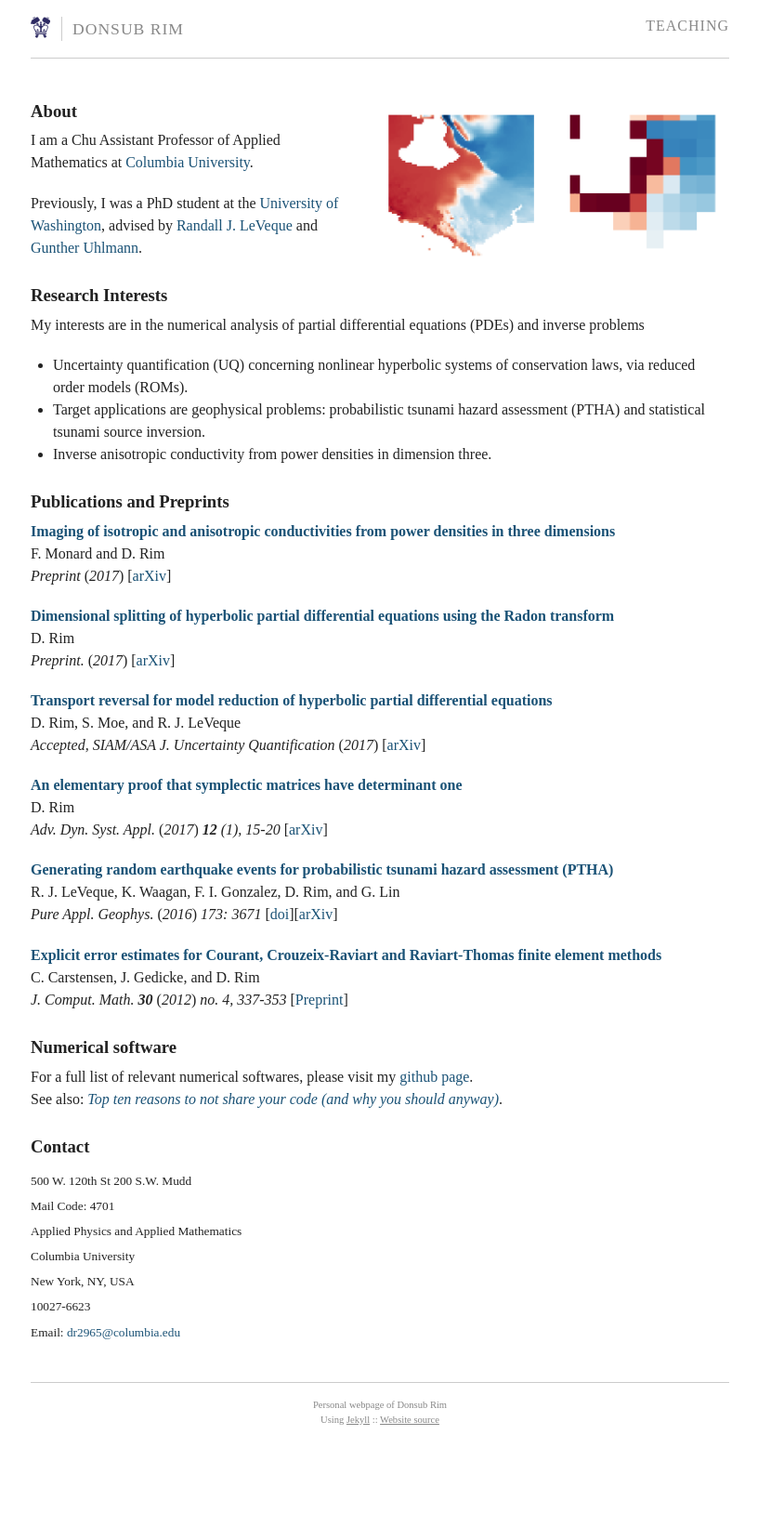
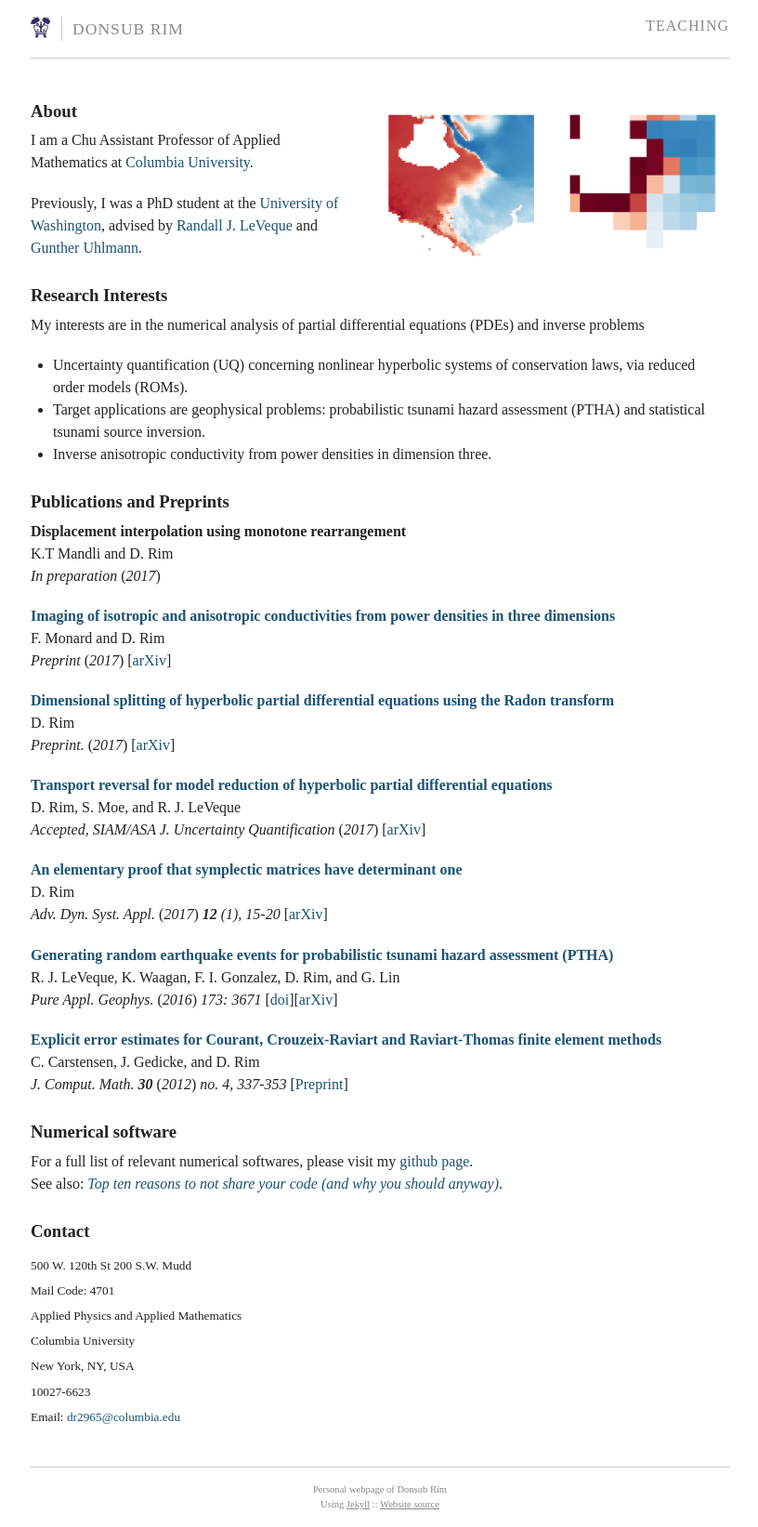
Before and after one commit to dsrim/dsrim.github.io, a Jekyll site: the page built from index.md, in a window 1280 px wide. Shown: the whole page at 93% size, without its empty margins (231-1047 px from the left). Built offline with Jekyll 4.4.1, drawn with Linux system fonts in a browser that asks for light colours; before the commit the page ends 1551 px from its top, so only the background shows below that.

Commit message:
added new preprint entry

```diff
--- a/index.md
+++ b/index.md
@@ -3,6 +3,11 @@ layout: page
 title:
 permalink: /
 pubs:
+    - title:    "Displacement interpolation using monotone rearrangement"
+      author:   "K.T Mandli and D. Rim"
+      journal:  "In preparation"
+      year:     "2017"
+
     - title:    "Imaging of isotropic and anisotropic conductivities from power                  densities in three dimensions"
       author:   "F. Monard and D. Rim"
       journal:  "Preprint"
```
Also changed, not shown: 5 other files.
